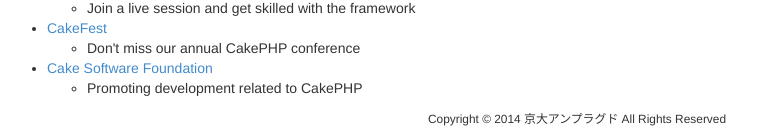
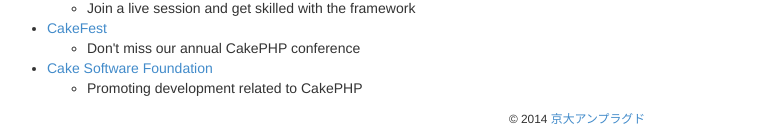
Before and after one commit to ku-unplugged/LiveLog, a CakePHP app: the page made by app/View/Pages/home.ctp in a window 1280 px wide. Shown: the part 1221-1359 px from the top of the page, without its empty margins (63-820 px from the left). Run offline with PHP 8.4 and a stand-in for CakePHP, Linux system fonts and the light colour scheme; the template is opened without the code that fills it, so the values that code supplies are empty; some libraries are stand-ins or nearby versions.

Commit message:
Copyrightの修正

```diff
--- a/app/View/Layouts/default.ctp
+++ b/app/View/Layouts/default.ctp
@@ -71,7 +71,7 @@ $cakeVersion = __d('cake_dev', 'CakePHP %s', Configure::version())
 			<?php echo $this->fetch('content'); ?>
 		</section>
 		<footer>
-			<p class="text-center"><small>Copyright &copy; <?php echo date('Y'); ?> 京大アンプラグド All Rights Reserved</small></p>
+			<p class="text-center"><small>&copy; 2014 <?php echo $this->Html->link('京大アンプラグド', 'http://ku-unplugged.net/', array('target' => '_blank')); ?></small></p>
 		</footer>
 	</div>
 	<?php echo $this->element('sql_dump'); ?>
```
